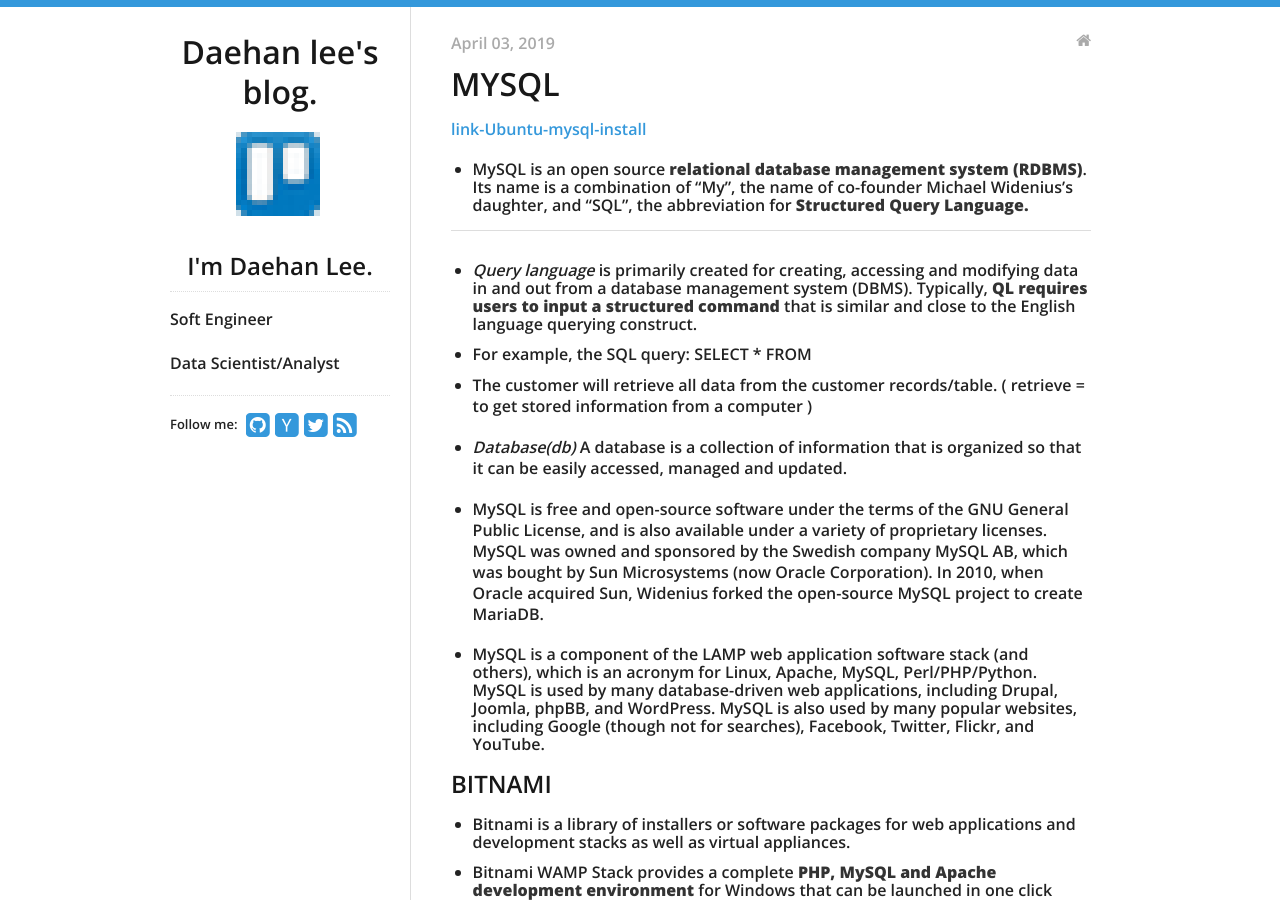
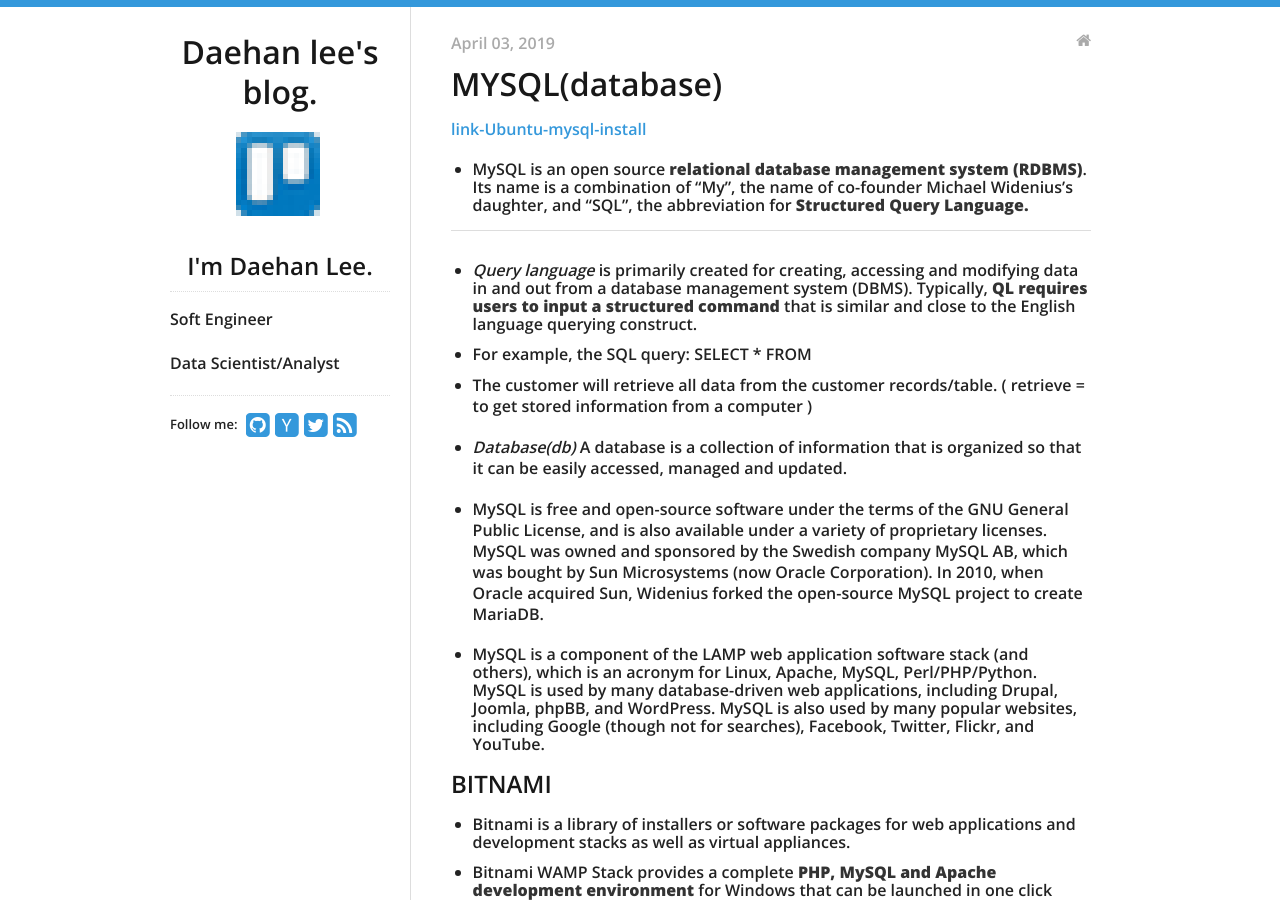
Before and after one commit to daehan0226/Study, a Jekyll site: the page built from _posts/2019-04-03-MYSQL(database).md, in a window 1280 px wide and 900 px high. Built offline with Jekyll 4.4.1, drawn with Linux system fonts in a browser that asks for light colours.

Commit message:
Update 2019-04-03-MYSQL(database).md

```diff
--- a/_posts/2019-04-03-MYSQL(database).md
+++ b/_posts/2019-04-03-MYSQL(database).md
@@ -4,7 +4,7 @@ title: MYSQL(database)
 categories:
 - blog
 ---
-# MYSQL
+# MYSQL(database)
 
 [link-Ubuntu-mysql-install]
 
```
